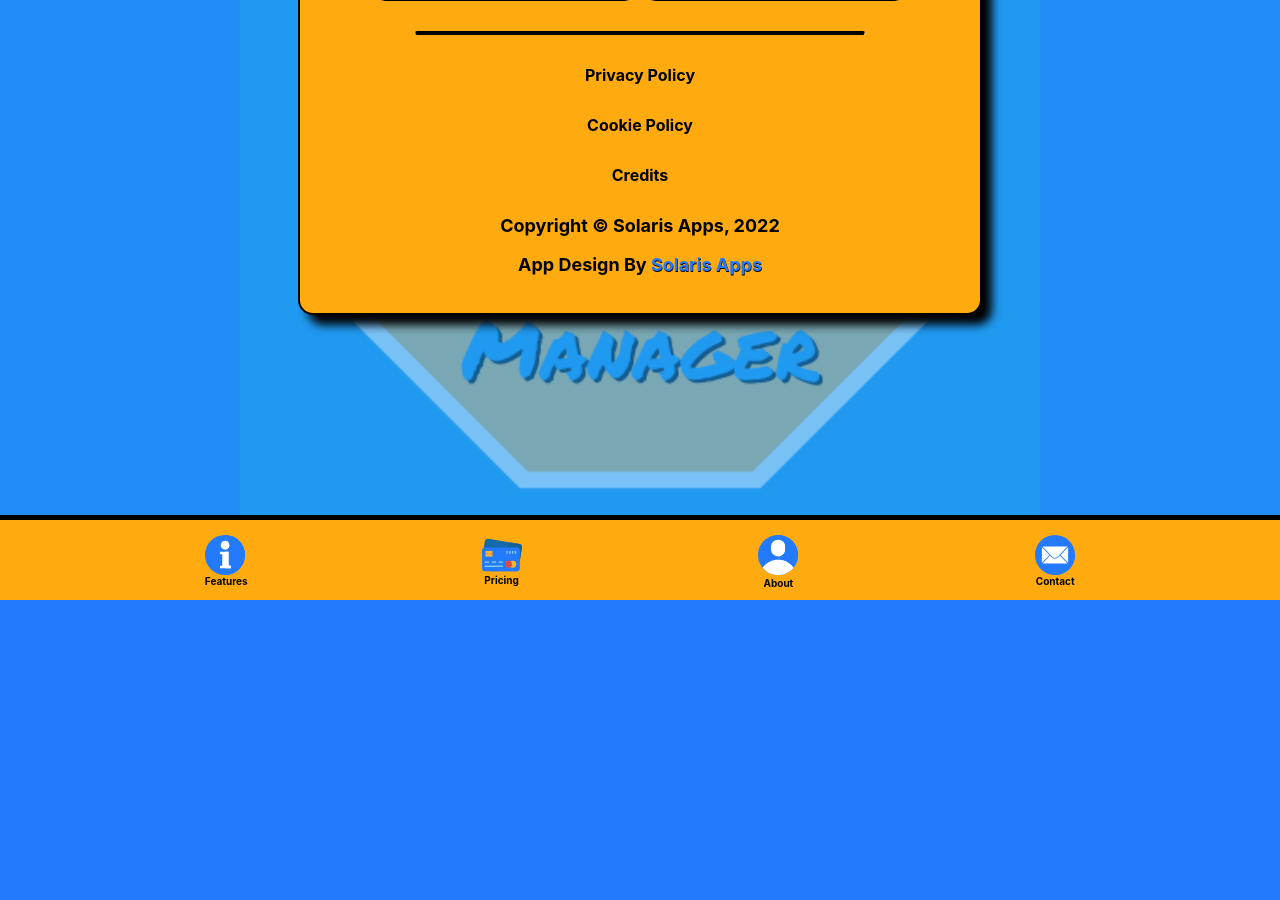
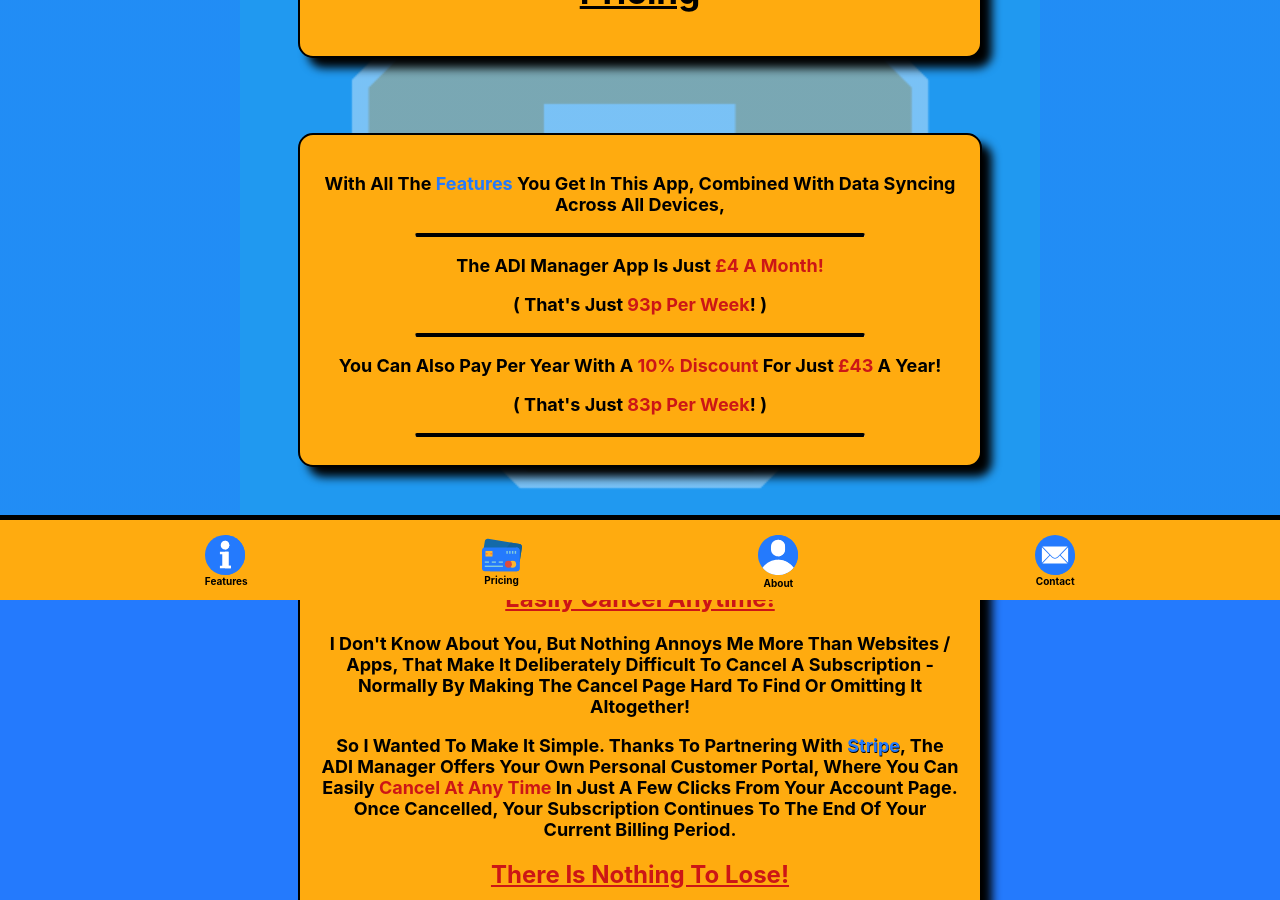
Before and after one commit to jonmoakes/adi-manager-netlify, a React (Create React App) app: page /pricing in a window 1280 px wide. Shown: the part 200-1100 px from the top of the page. Before the commit the page ends 800 px from the top, so only its background shows below. Built offline with nearby package versions, Linux system fonts and the light colour scheme; what react-animations would draw is missing.

Commit message:
added pricing page

```diff
--- a/src/App.js
+++ b/src/App.js
@@ -13,7 +13,8 @@ const Navigation = lazy(() =>
   import("./routes/navigation/navigation.component")
 );
 const Home = lazy(() => import("./routes/home/home.component"));
-const Features = lazy(() => import("./routes/features/features.component"))
+const Features = lazy(() => import("./routes/features/features.component"));
+const Pricing = lazy(() => import("./routes/pricing/pricing.component"));
 
 const App = () => {
 
@@ -27,6 +28,7 @@ const App = () => {
             <Route path="/" element={<Navigation />}>
               <Route index element={<Home />} />
               <Route path="features" element={<Features />} />
+              <Route path="pricing" element={<Pricing />} />
             </Route>
           </Routes>
           <Footer />
--- a/src/routes/home/image-and-data-sync-info.component.jsx
+++ b/src/routes/home/image-and-data-sync-info.component.jsx
@@ -5,6 +5,7 @@ import ImagePlaceHolder from "../../assets/image-placeholder.jpeg";
 import { Div } from "../../styles/div/div.styles";
 import { ImageDiv } from "../../styles/image/image.styles";
 import { H2 } from "../../styles/h2/h2.styles";
+import { Href } from "../../styles/a/a.styles";
 
 import { incomeTable } from "../../image-links/image-links";
 
@@ -32,7 +33,7 @@ const ImageAndDataSyncInfo = () => (
     <H2>PWA Compliant:</H2>
     <p>
       the ADI Manager is a Fully{" "}
-      <a href="https://web.dev/what-are-pwas/">Progressive Web App</a> ( PWA )
+      <Href href="https://web.dev/what-are-pwas/">Progressive Web App</Href> ( PWA )
       allowing you to install the app on your phone / tablet's home screen,
       eliminating the need for the app store!
       <br />( see the bottom of the page for the simple instructions ).
--- a/src/routes/navigation/navigation.component.jsx
+++ b/src/routes/navigation/navigation.component.jsx
@@ -1,4 +1,4 @@
-import { Outlet } from "react-router-dom";
+import { Outlet, Link } from "react-router-dom";
 
 import SignedOutLinks from "./signed-out-links.component";
 
@@ -9,7 +9,7 @@ import Logo from "../../assets/header/adi-logo.png";
 const Navigation = () =>  (
     <>
       <Nav>
-      <LogoImage src={Logo} alt="logo" />
+      <Link to="/"><LogoImage src={Logo} alt="logo" /></Link>
         <SignedOutLinks />
       </Nav>
       <Outlet />
--- /dev/null
+++ b/src/routes/pricing/cancel-and-refund.component.jsx
@@ -0,0 +1,41 @@
+import { Div } from "../../styles/div/div.styles";
+import { StyledLink } from "../../styles/link/link.styles";
+import { Href } from "../../styles/a/a.styles";
+import { HighlightText } from "../../styles/span/span.styles";
+import { RedH2Underline } from "../../styles/h2/h2.styles";
+
+import {
+  contactPath,
+  refundsPath,
+} from "../../strings/strings";
+
+const CancelAndRefund = () => (
+  <Div>
+    <RedH2Underline>easily Cancel Anytime!</RedH2Underline>
+    <p>
+      i don't know about you, but nothing annoys me more than websites / apps,
+      that make it deliberately difficult to cancel a subscription - normally by
+      making the cancel page hard to find or omitting it altogether!
+    </p>
+    <p>
+      so I wanted to make it simple. thanks to partnering with{" "}
+      <Href href="https://stripe.com/gb">stripe</Href>, the ADI manager offers your
+      own personal customer portal, where you can easily{" "}
+      <HighlightText>Cancel at any time</HighlightText> in just a few clicks
+      from your account page. once cancelled, your subscription continues to the
+      end of your current billing period.
+    </p>
+    <RedH2Underline>There Is Nothing To Lose!</RedH2Underline>
+    <p>
+      <HighlightText>within 30 days of purchase</HighlightText>, you are not
+      completely satisfied, simply <StyledLink to={contactPath}>Contact Me</StyledLink> and
+      ask for a full refund -<br />
+      <HighlightText>No Questions Asked</HighlightText>!
+    </p>
+    <p>
+      please see the <StyledLink to={refundsPath}>refunds policy</StyledLink> for more info!
+    </p>
+  </Div>
+);
+
+export default CancelAndRefund;
--- /dev/null
+++ b/src/routes/pricing/price-info.component.jsx
@@ -0,0 +1,33 @@
+import { Div } from "../../styles/div/div.styles";
+import {StyledLink  } from "../../styles/link/link.styles";
+import { HighlightText } from "../../styles/span/span.styles";
+
+import { featuresPath } from "../../strings/strings";
+
+const PriceInfo = () => (
+  <Div>
+    <p>
+      with all the <StyledLink to={featuresPath}>features</StyledLink> you get in this app,
+      combined with Data syncing across all devices,
+    </p>
+    <hr />
+    <p>
+      the ADI Manager app is just <HighlightText>£4 a month!</HighlightText>
+    </p>
+    <p>
+      ( that's just <HighlightText>93p per week</HighlightText>! )
+    </p>
+    <hr />
+    <p>
+      you can also pay per year with a{" "}
+      <HighlightText>10% discount</HighlightText> for just{" "}
+      <HighlightText>£43</HighlightText> a year!
+    </p>
+    <p>
+      ( that's just <HighlightText>83p per week</HighlightText>! )
+    </p>
+    <hr />
+  </Div>
+);
+
+export default PriceInfo;
--- /dev/null
+++ b/src/routes/pricing/pricing.component.jsx
@@ -0,0 +1,32 @@
+import { Link } from "react-router-dom";
+
+import { Container } from "../../styles/container/container.styles";
+import { Div } from "../../styles/div/div.styles";
+import { Heading } from "../../styles/h1/h1.styles";
+
+import PriceInfo from "./price-info.component";
+import CancelAndRefund from "./cancel-and-refund.component";
+import StripeInfo from "./stripe-info.component";
+import CustomButton from "../../components/custom-button/custom-button.component";
+
+import { aboutMePath } from "../../strings/strings";
+
+const Pricing = () => (
+  <Container>
+    <Div>
+      <Heading>Pricing</Heading>
+    </Div>
+
+    <PriceInfo />
+    <CancelAndRefund />
+    <StripeInfo />
+
+    <Div>
+      <Link to={aboutMePath}>
+        <CustomButton>About Me</CustomButton>
+      </Link>
+    </Div>
+  </Container>
+);
+
+export default Pricing;
--- /dev/null
+++ b/src/routes/pricing/stripe-info.component.jsx
@@ -0,0 +1,19 @@
+import { Div } from "../../styles/div/div.styles";
+import { Stripe } from "../../styles/svg/svg.styles";
+import { Href } from "../../styles/a/a.styles";
+
+const StripeInfo = () => (
+  <Div>
+    <p>Our Payment processor is</p>
+    <Href href="https://stripe.com/gb/customers">
+      <Stripe />
+    </Href>
+    <p>
+      one of the biggest companies in the online payments world, so you can be
+      sure your transaction is safe!
+    </p>
+    <p>tap the logo for more info about stripe.</p>
+  </Div>
+);
+
+export default StripeInfo;
--- a/src/styles/a/a.styles.jsx
+++ b/src/styles/a/a.styles.jsx
@@ -3,6 +3,8 @@ import styled from "styled-components";
 export const A = styled.a`
   color: whitesmoke;
 `;
+
+
 
 export const LowercaseA = styled.a`
   color:whitesmoke;
@@ -27,14 +29,17 @@ export const SolarisLink = styled.a`
   }
 `;
 
+
 export const Href = styled.a`
-  color: red;
+  color: #247AFC;
+  text-shadow:0.5px 0.5px 0.5px black;
+  text-decoration:none;
 
   &:hover {
     color: blue;
 
     @media screen and (max-width: 1366px) {
-      color: red;
+      color: #247AFC;
     }
   }
 `;
--- a/src/styles/h2/h2.styles.jsx
+++ b/src/styles/h2/h2.styles.jsx
@@ -1,16 +1,14 @@
 import styled from "styled-components";
 
 export const H2 = styled.h2 `
-  color:white;
+  color:black;
   text-decoration:underline;
   text-shadow:1px 1px 1px black;
 `;
 
 
 export const RedH2Underline = styled.h2`
-  color: red;
-  text-shadow: 0.5px 0.5px 0.5px black;
-  font-weight: 700;
+  color: #cc1616;
   text-decoration: underline;
 
   @media screen and (max-width: 450px) {
--- a/src/styles/span/span.styles.jsx
+++ b/src/styles/span/span.styles.jsx
@@ -1,4 +1,8 @@
 import styled from "styled-components";
+
+export const HighlightText = styled.span`
+  color: #cc1616;
+`;
 
 export const OptionsDetail = styled.span`
   color: #d62424;
--- a/src/styles/svg/svg.styles.jsx
+++ b/src/styles/svg/svg.styles.jsx
@@ -8,6 +8,7 @@ import { ReactComponent as LogoutSVG } from "../../assets/toolbar/logout.svg";
 import { ReactComponent as PricingSVG } from "../../assets/toolbar/bank-card-icon.svg";
 import { ReactComponent as ContactSVG } from "../../assets/toolbar/message-icon.svg";
 import { ReactComponent as FeaturesSVG } from "../../assets/toolbar/features-icon.svg";
+import { ReactComponent as StripeSVG } from "../../assets/stripe-logo.svg";
 
 
 export const LoginIcon = styled(LoginSVG)`
@@ -184,3 +185,27 @@ export const LoggedOutContactIcon = styled(ContactSVG)`
     margin-top: 21px;
   }
 `;
+
+export const Stripe = styled(StripeSVG)`
+  width: 300px;
+  height: auto;
+
+  transition: all 0.5s ease-in-out;
+
+  &:hover {
+    transform: scale(1.1);
+
+    @media screen and (max-width: 1024px) {
+      transition: none;
+      transform: none;
+    }
+  }
+
+  @media screen and (max-width: 600px) {
+    width: 200px;
+  }
+
+  @media screen and (max-width: 280px) {
+    width: 150px;
+  }
+`;
```
Also changed, not shown: src/assets/stripe-logo.svg (renamed from src/assets/Powered by Stripe - blurple.svg).
